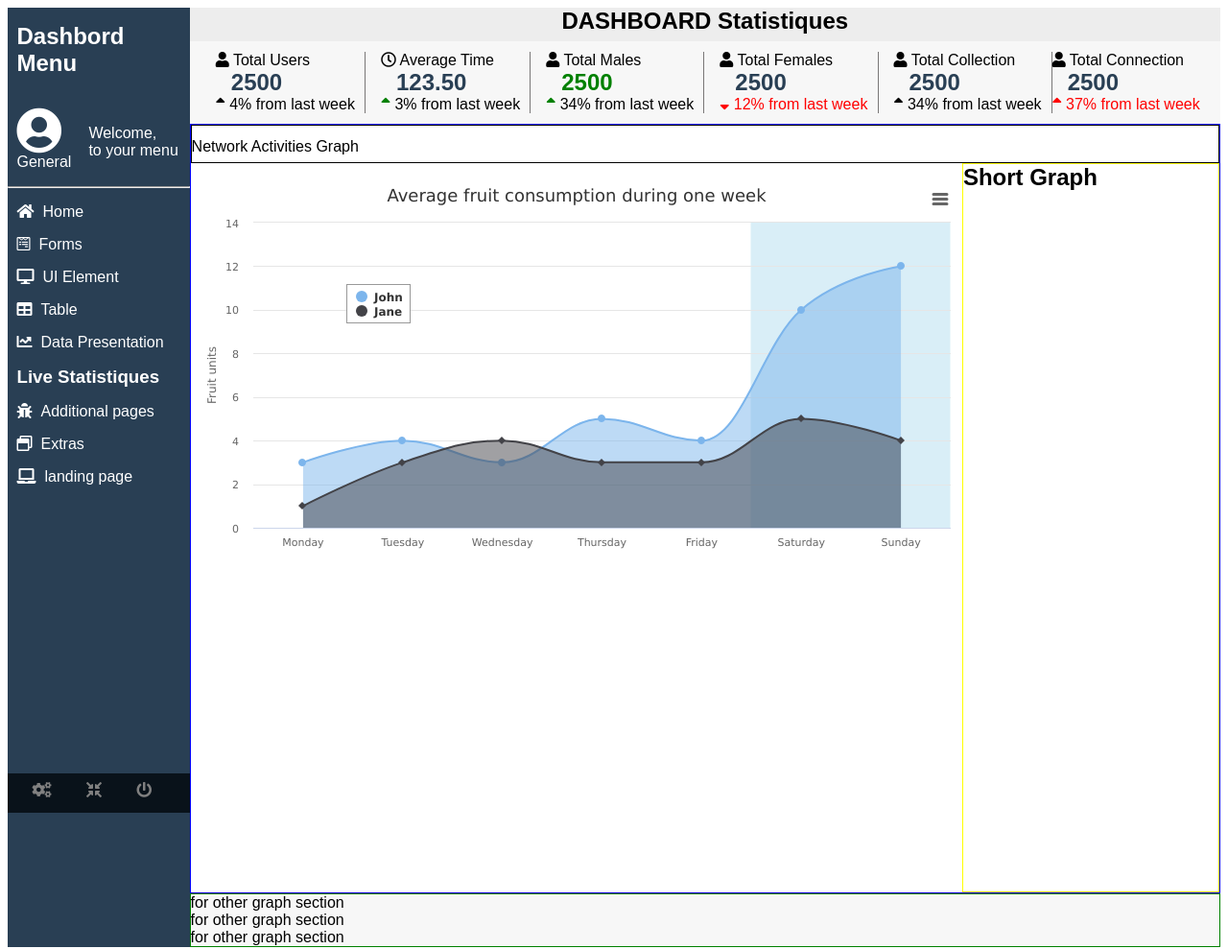
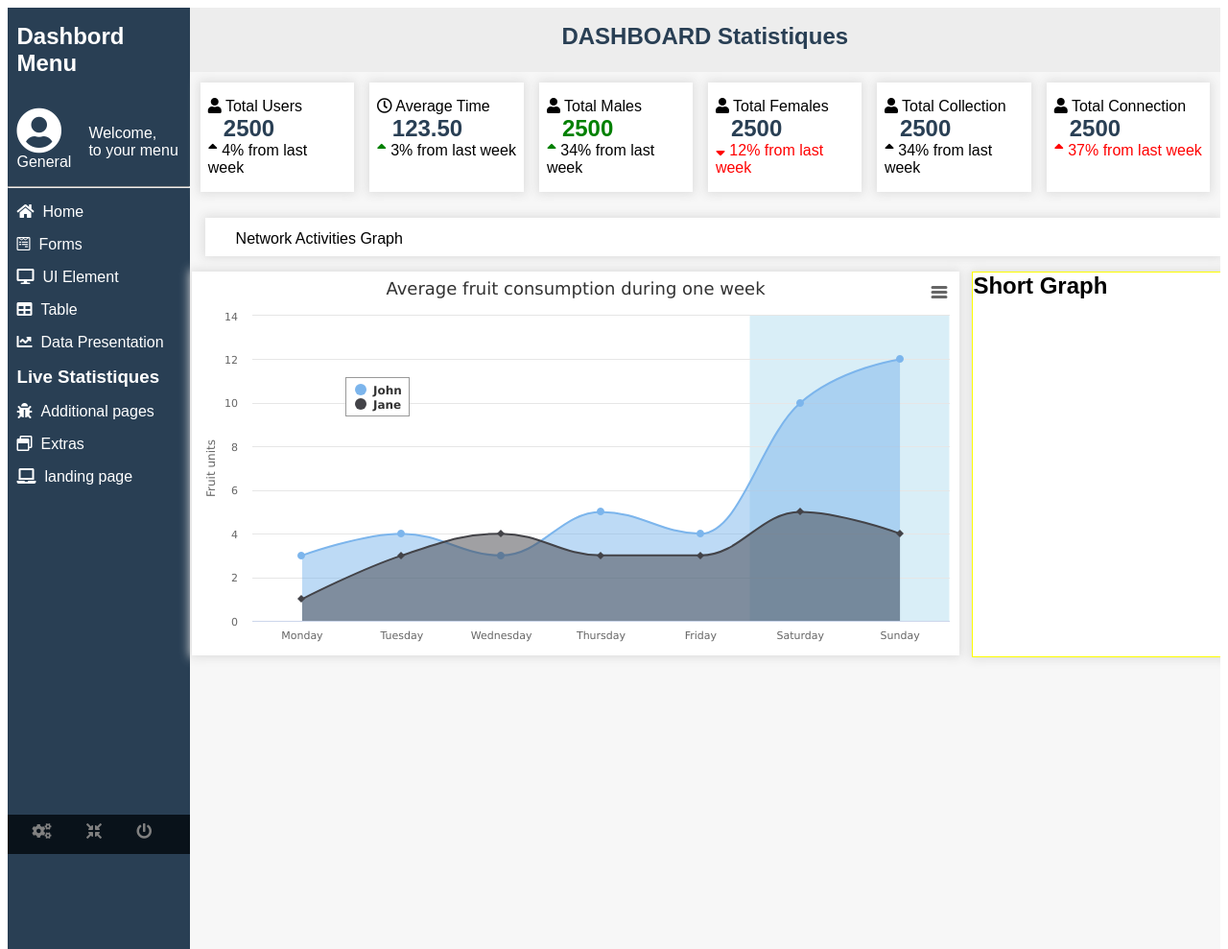
Before and after one commit to Shimele/Dashboard, a plain HTML site: page index.html in a window 1280 px wide. Shown: the top 989 px of the page at 96% size. Drawn offline with nearby package versions, Linux system fonts and the light colour scheme.

Commit message:
add box shadow

```diff
--- a/index.html
+++ b/index.html
@@ -160,7 +160,7 @@
               </div>
             </span>
 
-            <div class="figure figure-six">
+            <span class="figure figure-six">
               <div class="total-connection">
                 <i class="fas fa-user"></i>
                 Total Connection
@@ -170,7 +170,7 @@
                 <i class="fas fa-sort-up"></i>
                 37% from last week
               </div>
-            </div>
+            </span>
           </div>
           <! --end dashboard section -->
 
--- a/styles/dashboard.scss
+++ b/styles/dashboard.scss
@@ -12,7 +12,9 @@ div[class="dashboard-container"] {
   div[class="tittle"] {
     text-align: center;
     background-color: #ededed;
+    color: #293f54;
     height: 35px;
+    padding: 1rem;
   }
   div[class="dashboard"] {
     display: grid;
@@ -27,7 +29,6 @@ div[class="dashboard-container"] {
     }
     div[class="dashboard-statistique"] {
       grid-template-areas: "dashboard-statistique";
-      border: 1px solid blue;
     }
     div[class="dashboard-graphs"] {
       grid-template-areas: "dashboard-graphs";
--- a/styles/figures.scss
+++ b/styles/figures.scss
@@ -1,13 +1,15 @@
 div[class="dashboard-figures"] {
   padding: 0.7rem;
+  margin-bottom: 1rem;
 
   h2 {
     color: #293f54;
     margin-left: 1rem;
   }
   span {
-    border-right: 1px solid rgb(121, 119, 119);
-    padding-left: 1rem;
+    padding: 1rem 0.5rem 1rem 0.5rem;
+    box-shadow: 0 0px 10px 2px #ddd;
+    background-color: #ffffff;
   }
 
   span[class="figure-one"] {
@@ -69,5 +71,6 @@ div[class="dashboard-figures"] {
   display: grid;
   grid-template-columns: auto;
   grid-template-rows: repeat(16.666%);
+  grid-gap: 1rem;
   grid-template-areas: "figure-one figure-two figure-three figure-four figure-five figure-six";
 }
--- a/styles/side-bar.scss
+++ b/styles/side-bar.scss
@@ -60,7 +60,7 @@ div[class="side-bar-container"] {
     height: 2rem;
     background-color: #09121a;
     padding: 5% 0 0 5%;
-    margin-top: 300px;
+    margin-top: 343px;
     a {
       text-decoration: none;
       color: gray;
--- a/styles/statistiques.scss
+++ b/styles/statistiques.scss
@@ -1,22 +1,30 @@
 div[class="dashboard-statistique"] {
-  background-color: white;
+  background-color: #f7f7f7;
   div[class="network-activities"] {
+    background-color: #ffffff;
     padding-top: 0.8rem;
     grid-area: "network-activities";
-    border: 1px solid black;
+    box-shadow: 0 0px 10px 2px #ddd;
+    padding-left: 2rem;
+    margin-left: 1rem;
   }
   div[class="statistique"] {
     grid-area: "statistique";
 
     div[class="short-graph"] {
       grid-area: "short-graph";
+      box-shadow: 0 0px 10px 2px #ddd;
       border: 1px solid yellow;
+      margin-top: 1rem;
+      height: 400px;
+      background-color: #ffffff;
     }
     /* begining long graph section*/
     div[class="long-graph"] {
       grid-area: "long-graph";
       #container {
         height: 400px;
+        box-shadow: 0 0px 10px 2px #ddd;
       }
 
       .highcharts-figure,
@@ -62,6 +70,7 @@ div[class="dashboard-statistique"] {
     grid-template-columns: 75% 25%;
     grid-template-rows: auto;
     grid-template-areas: "long-graph short-graph";
+    grid-column-gap: 10px;
   }
 
   display: grid;
```
Also changed, not shown: styles/main.css.
